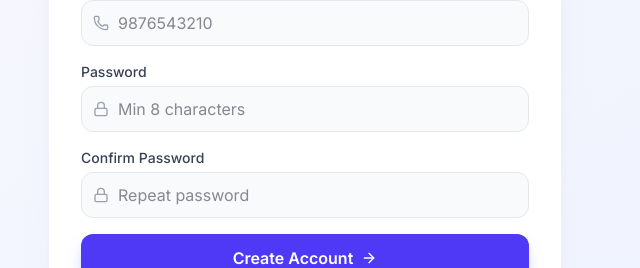
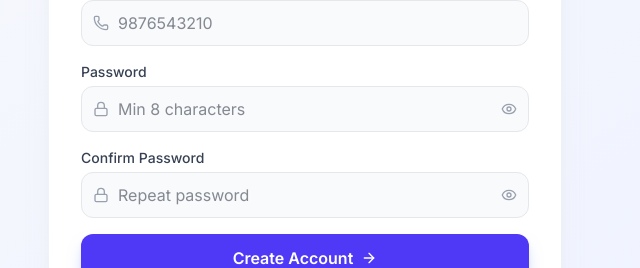
Before and after one commit to KhushalYadav535/aapkisocietyfrontend, a Next.js app: page /register in a window 1280 px wide. Shown: the part 452-720 px from the top of the page, without its empty margins (335-975 px from the left). Built offline with nearby package versions, Linux system fonts and the light colour scheme; no server answers.

Commit message:
fix: refresh user profile after MFA verify to prevent redirect loop

```diff
--- a/src/app/mfa-setup/page.tsx
+++ b/src/app/mfa-setup/page.tsx
@@ -3,10 +3,12 @@
 import { useState } from "react";
 import { useRouter } from "next/navigation";
 import { authAPI } from "@/lib/api";
+import { useAuth } from "@/context/AuthContext";
 import toast from "react-hot-toast";
 
 export default function MfaSetupPage() {
   const router = useRouter();
+  const { setUser } = useAuth();
   const [method, setMethod] = useState<"SMS_OTP" | "TOTP" | "EMAIL_OTP">("TOTP");
   const [otp, setOtp] = useState("");
   const [loading, setLoading] = useState(false);
@@ -35,7 +37,12 @@ export default function MfaSetupPage() {
     setLoading(true);
     try {
       await authAPI.verifyMfa({ otp });
-      toast.success("MFA verified");
+      // Refresh user profile so mfa_enabled = true in localStorage
+      const profileRes = await authAPI.getProfile();
+      const updatedUser = profileRes.data.user;
+      localStorage.setItem("user", JSON.stringify(updatedUser));
+      setUser(updatedUser);
+      toast.success("MFA verified! Welcome to your dashboard.");
       router.push("/dashboard");
     } catch (error: unknown) {
       toast.error(getErrorMessage(error) || "Invalid OTP");
--- a/src/app/register/page.tsx
+++ b/src/app/register/page.tsx
@@ -4,7 +4,7 @@ import { useState } from "react";
 import { useRouter } from "next/navigation";
 import { useAuth } from "@/context/AuthContext";
 import toast from "react-hot-toast";
-import { Mail, Lock, User, Phone, ArrowRight } from "lucide-react";
+import { Mail, Lock, User, Phone, ArrowRight, Eye, EyeOff } from "lucide-react";
 import Link from "next/link";
 import { Logo } from "@/components/Logo";
 
@@ -13,6 +13,8 @@ export default function RegisterPage() {
     first_name: "", last_name: "", email: "", phone: "", password: "", confirmPassword: "",
   });
   const [loading, setLoading] = useState(false);
+  const [showPassword, setShowPassword] = useState(false);
+  const [showConfirmPassword, setShowConfirmPassword] = useState(false);
   const { register } = useAuth();
   const router = useRouter();
 
@@ -94,7 +96,10 @@ export default function RegisterPage() {
               <label className="block text-sm font-medium text-gray-700 mb-1">Password</label>
               <div className="relative">
                 <Lock className="absolute left-3 top-1/2 -translate-y-1/2 w-4 h-4 text-gray-400" />
-                <input name="password" type="password" value={formData.password} onChange={handleChange} className="w-full pl-9 pr-3 py-2.5 border border-gray-200 rounded-xl focus:outline-none focus:ring-2 focus:ring-indigo-500 bg-gray-50" placeholder="Min 8 characters" required minLength={8} />
+                <input name="password" type={showPassword ? "text" : "password"} value={formData.password} onChange={handleChange} className="w-full pl-9 pr-10 py-2.5 border border-gray-200 rounded-xl focus:outline-none focus:ring-2 focus:ring-indigo-500 bg-gray-50" placeholder="Min 8 characters" required minLength={8} />
+                <button type="button" onClick={() => setShowPassword(!showPassword)} className="absolute right-3 top-1/2 -translate-y-1/2 text-gray-400 hover:text-gray-600 focus:outline-none">
+                  {showPassword ? <EyeOff className="w-4 h-4" /> : <Eye className="w-4 h-4" />}
+                </button>
               </div>
             </div>
 
@@ -102,7 +107,10 @@ export default function RegisterPage() {
               <label className="block text-sm font-medium text-gray-700 mb-1">Confirm Password</label>
               <div className="relative">
                 <Lock className="absolute left-3 top-1/2 -translate-y-1/2 w-4 h-4 text-gray-400" />
-                <input name="confirmPassword" type="password" value={formData.confirmPassword} onChange={handleChange} className="w-full pl-9 pr-3 py-2.5 border border-gray-200 rounded-xl focus:outline-none focus:ring-2 focus:ring-indigo-500 bg-gray-50" placeholder="Repeat password" required />
+                <input name="confirmPassword" type={showConfirmPassword ? "text" : "password"} value={formData.confirmPassword} onChange={handleChange} className="w-full pl-9 pr-10 py-2.5 border border-gray-200 rounded-xl focus:outline-none focus:ring-2 focus:ring-indigo-500 bg-gray-50" placeholder="Repeat password" required />
+                <button type="button" onClick={() => setShowConfirmPassword(!showConfirmPassword)} className="absolute right-3 top-1/2 -translate-y-1/2 text-gray-400 hover:text-gray-600 focus:outline-none">
+                  {showConfirmPassword ? <EyeOff className="w-4 h-4" /> : <Eye className="w-4 h-4" />}
+                </button>
               </div>
             </div>
 
```
